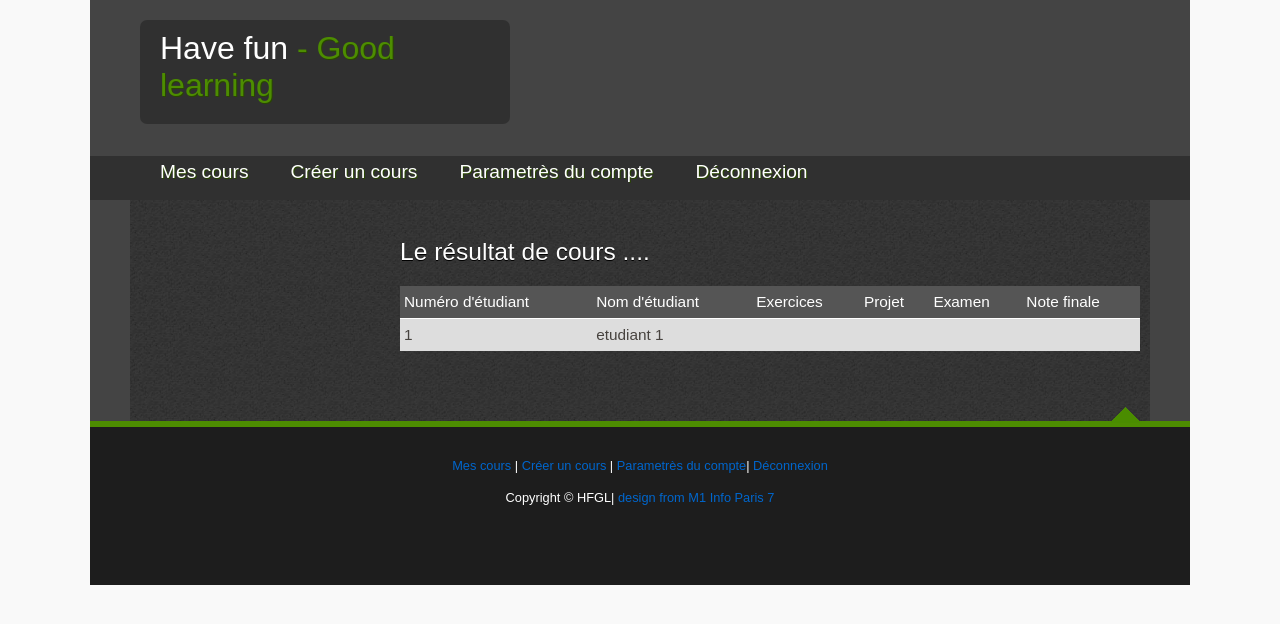
After one commit to tsalmon/HFGL, a PHP site: the page made by src/application/views/teacher_view_notes.php in a window 1280 px wide. The commit adds this page. Shown: the top 624 px of the page. Run offline with PHP 8.4, Linux system fonts and the light colour scheme; the template is opened without the code that fills it, so the values that code supplies are empty; some libraries are stand-ins or nearby versions; some web fonts are replaced.

Commit message:
view for teacher can view the result of cours (points)

```diff
--- a/src/application/controller/Professorcontroller.php
+++ b/src/application/controller/Professorcontroller.php
@@ -81,6 +81,11 @@ class Professorcontroller extends Controller{
         require 'application/views/_templates/footer.php';
     }
 
+    public function ViewNotes(){
+        require 'application/views/_templates/header.php';
+        require 'application/views/teacher_view_notes.php';
+        require 'application/views/_templates/footer.php';
+    }
     public function Parametres()
     {
     	$page = "professor";
--- a/src/application/views/enseignant.php
+++ b/src/application/views/enseignant.php
@@ -43,7 +43,9 @@
                     <td><a href='.URL.'Professor/Examen>Feuille de l`examen</a></td>
                     </tr> -->
           </table>
-            <p style="padding-top: 15px; display: inline"><span>&nbsp;</span><a href='.URL.'Professor/SupprimerCours/?cours='.$cours->courseID().'" class="bouton" name="name">Supprimer ce cours</a></p>';
+            <p style="padding-top: 15px; display: inline"><span>&nbsp;</span><a href='.URL.'Professor/SupprimerCours/?cours='.$cours->courseID().'" class="bouton" name="name">Supprimer ce cours</a></p>
+             <p style="padding-top: 15px; display: inline"><span>&nbsp;</span><a href='.URL.'Professor/ViewNotes class="bouton" name="name">Consulter les notes</a></p>
+            ';
         }
         ?>
       </div>
--- /dev/null
+++ b/src/application/views/teacher_view_notes.php
@@ -0,0 +1,21 @@
+<!-- pour l'enseignant consulte les notes de tous les étudiant dans un cours -->
+<div id="main">
+
+    <?php include("_templates/nav_enseignant.php"); ?>
+
+    <div id="site_content">
+
+      <div class="content">
+
+        <h2>Le résultat de cours ....</h2>
+        <table style="width:100%; border-spacing:0;">
+          <tr><th>Numéro d'étudiant</th> <th>Nom d'étudiant</th><th>Exercices</th><th>Projet</th><th>Examen</th><th>Note finale</th></tr>
+
+          <tr><td>1</td> <td>etudiant 1</td><td></td><td></td><td></td><td></td></tr>
+        </table>
+
+      </div>
+    </div>
+
+    <?php include("_templates/nav_footer_enseignant.php"); ?>
+</div>
```
